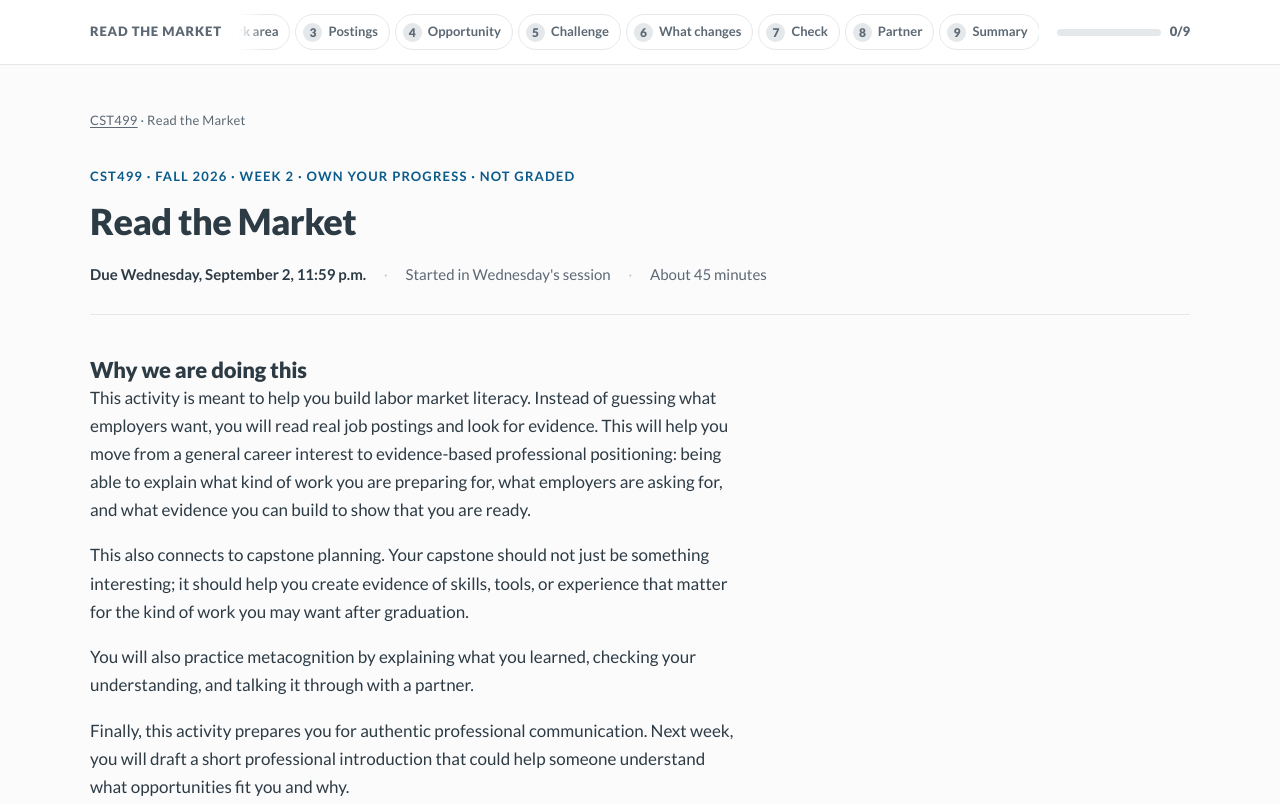
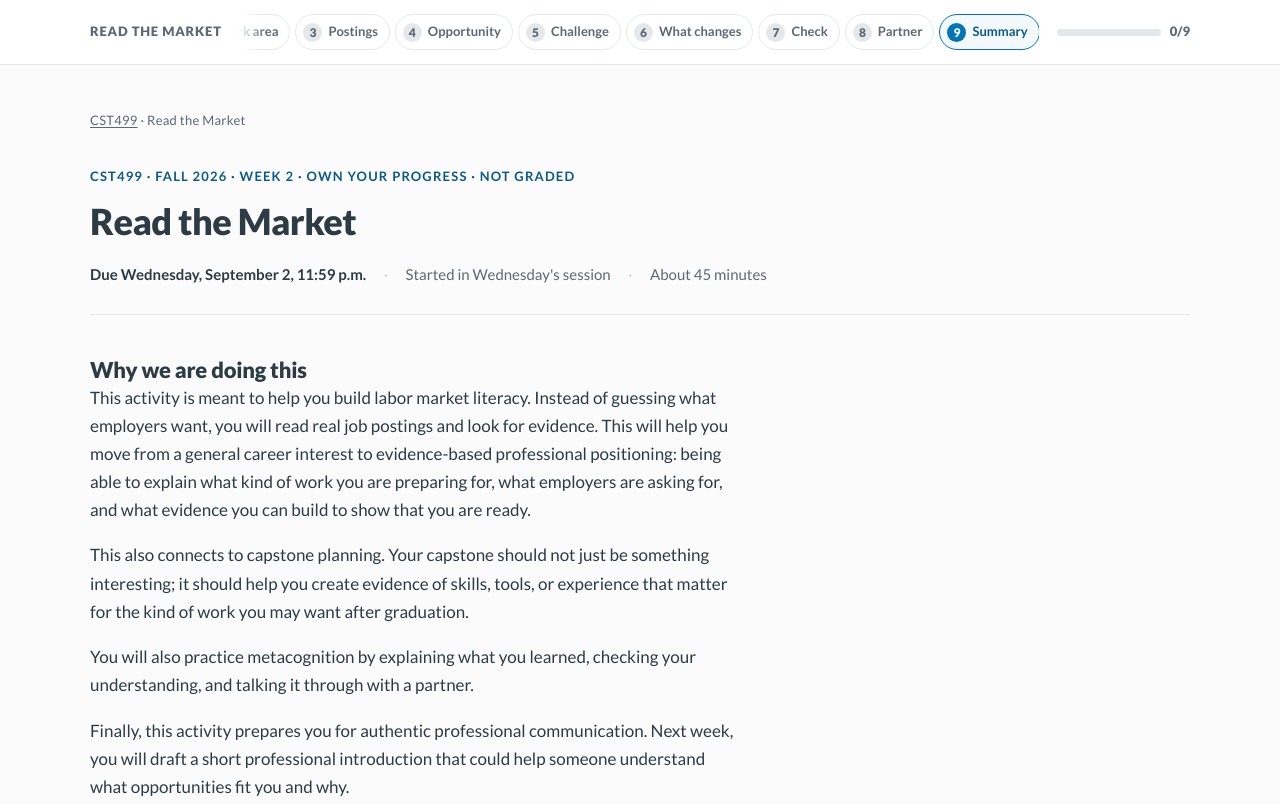
Before and after one commit to romanf88-arch/romanf88-arch.github.io, a plain HTML site: page cst499/read-the-market.html in a window 1280 px wide. Shown: the top 804 px of the page. Drawn offline with Linux system fonts and the light colour scheme.

Commit message:
Scroll spy: compute active step from scroll position so the rail tracks upward scrolling too

```diff
--- a/cst499/read-the-market.html
+++ b/cst499/read-the-market.html
@@ -825,25 +825,52 @@ footer.pagefoot a{color:var(--blue-dark)}
     document.body.removeChild(ta);
   }
 
-  // scroll spy
-  if ("IntersectionObserver" in window){
-    var io = new IntersectionObserver(function(entries){
-      entries.forEach(function(e){
-        if (!e.isIntersecting) return;
-        var id = e.target.getAttribute("data-sec");
-        document.querySelectorAll(".step").forEach(function(c){
+  // Scroll spy. Computed from scroll position rather than IntersectionObserver
+  // entries: an observer only reports sections that CHANGE state, so scrolling
+  // back up often never re-fires for the section above and the rail stays put.
+  // Reading positions directly is symmetric in both directions.
+  var currentSecId = null;
+
+  function activeSection(){
+    var line = document.querySelector(".rail").offsetHeight + 28; // just under the rail
+    var best = secs[0], bestTop = -Infinity;
+    for (var i = 0; i < secs.length; i++){
+      var top = secs[i].getBoundingClientRect().top;
+      if (top <= line && top > bestTop){ bestTop = top; best = secs[i]; }
+    }
+    // near the very bottom the last section wins, so a short final step still lights up
+    if (window.innerHeight + window.scrollY >= document.body.scrollHeight - 4)
+      best = secs[secs.length - 1];
+    return best;
+  }
+
+  function syncSpy(){
+    var sec = activeSection();
+    if (!sec) return;
+    var id = sec.getAttribute("data-sec");
+    if (id === currentSecId) return;          // nothing changed, leave the rail alone
+    currentSecId = id;
+    var chips = document.querySelectorAll(".step");
+    for (var i = 0; i < chips.length; i++){
+      var c = chips[i];
       if (c.getAttribute("data-state") === "current")
         c.setAttribute("data-state", c.getAttribute("data-complete") === "1" ? "done" : "");
-        });
+    }
     var chip = document.querySelector('.step[data-for="' + id + '"]');
     if (chip){
       chip.setAttribute("data-state", "current");
       keepChipVisible(chip);
     }
-      });
-    }, { rootMargin:"-70px 0px -62% 0px", threshold:0 });
-    secs.forEach(function(s){ io.observe(s); });
   }
+
+  var spyTick = false;
+  function onScroll(){
+    if (spyTick) return;
+    spyTick = true;
+    requestAnimationFrame(function(){ spyTick = false; syncSpy(); });
+  }
+  window.addEventListener("scroll", onScroll, { passive: true });
+  window.addEventListener("resize", onScroll);
 
   // Scroll ONLY the chip strip. Never scrollIntoView here: that would scroll
   // the document too and fight the wheel.
@@ -887,6 +914,7 @@ footer.pagefoot a{color:var(--blue-dark)}
 
   restore();
   refresh();
+  syncSpy();   // light up the right chip on first paint, including a mid-page reload
 })();
 </script>
 </body>
```
Lines whose indentation alone changed are shown as unchanged.
